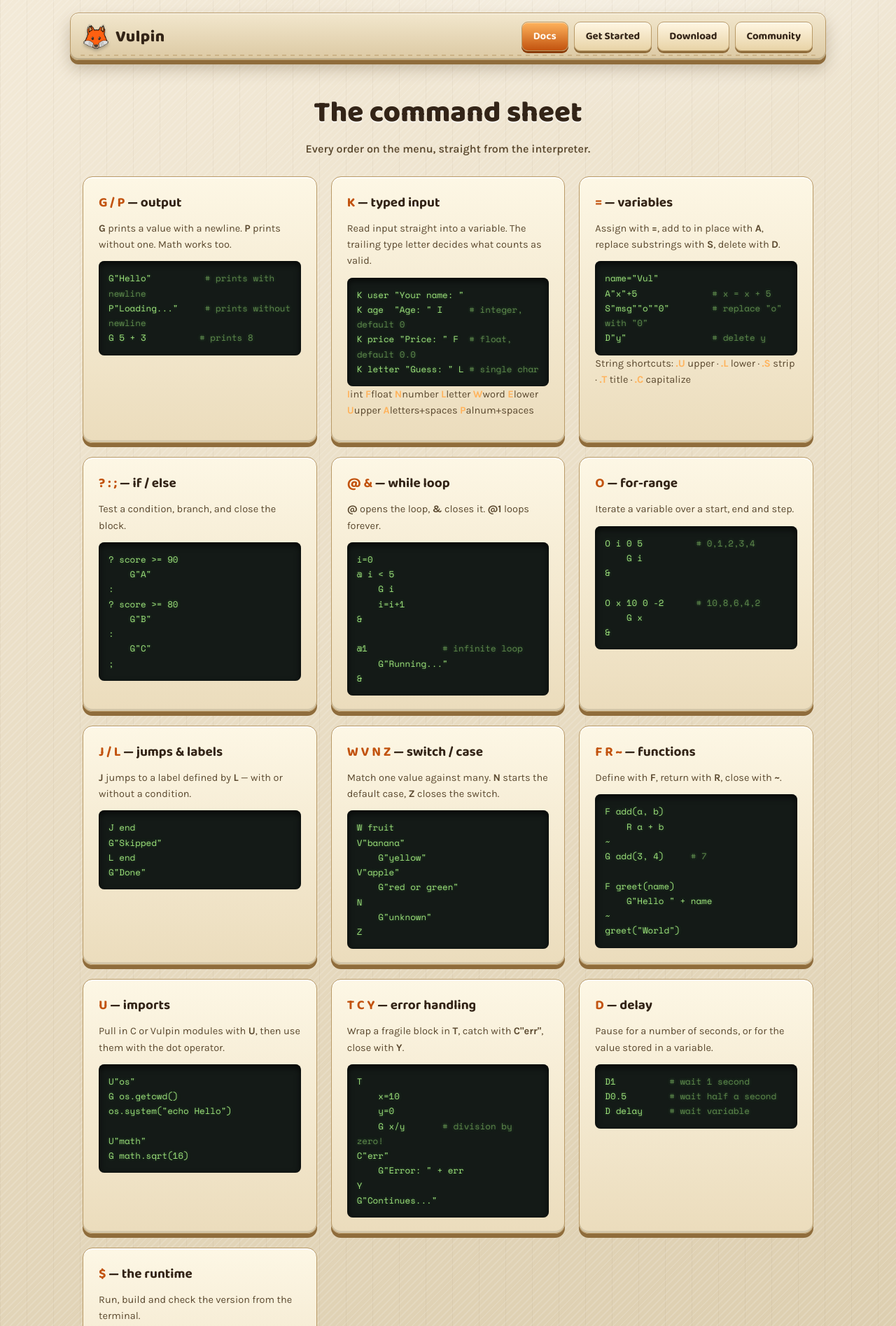
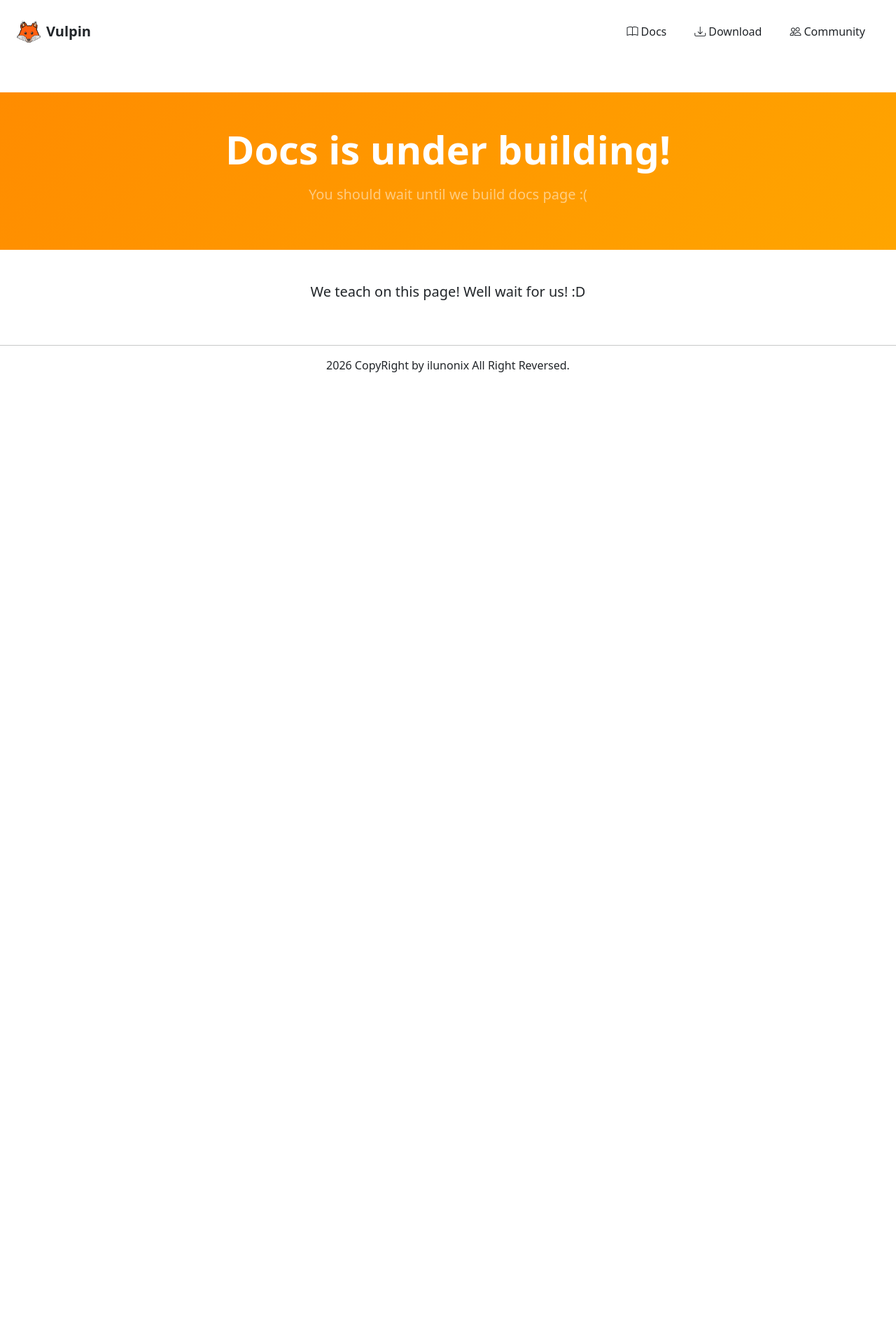
Before and after one commit to vulpin-lang/vulpin-lang.github.io, a plain HTML site: page docs.html in a window 1280 px wide. Shown: the top 1895 px of the page at 70% size. After the commit the page ends 800 px from the top, so only its background shows below. Drawn offline with nearby package versions, Linux system fonts and the light colour scheme.

Commit message:
Update docs.html

```diff
--- a/docs.html
+++ b/docs.html
@@ -1,192 +1,213 @@
 <!DOCTYPE html>
 <html lang="en">
 <head>
-  <meta charset="UTF-8">
-  <meta name="viewport" content="width=device-width, initial-scale=1.0">
-  <title>Docs — Vulpin</title>
-  <meta name="description" content="Vulpin documentation: every single-character command, typed input, variables, control flow, functions and error handling.">
-  <link rel="stylesheet" href="style.css">
-  <link rel="icon" href="logo.png" type="image/png">
+  <title>Vulpin programming lang</title>
+  <meta charset="utf-8">
+  <meta name="viewport" content="width=device-width, initial-scale=1">
+
+  <!-- Bootstrap CSS -->
+  <link href="https://cdn.jsdelivr.net/npm/bootstrap@5.3.8/dist/css/bootstrap.min.css" rel="stylesheet">
+  <!-- Bootstrap Icons -->
+  <link rel="stylesheet" href="https://cdn.jsdelivr.net/npm/bootstrap-icons@1.11.0/font/bootstrap-icons.css">
+
+  <style>
+    .bg-orange { background-color: orange; }
+    .bg-torange { background-color: rgb(255, 188, 63); }
+
+    body { padding-top: 100px; }
+
+    .navbar-logo {
+      height: 32px;       /* Small default size */
+      width: auto;
+      max-height: 32px;   /* Prevents any overflow */
+      object-fit: contain;
+      transition: all 0.4s ease; /* Smooth resize on scroll */
+    }
+
+    /* Even smaller when scrolled */
+    .navbar-scrolled .navbar-logo {
+      height: 24px !important;
+      max-height: 24px !important;
+    }
+  </style>
 </head>
 <body>
 
-  <nav class="navbar">
-    <a class="brand" href="index.html"><img src="logo.png" alt="">Vulpin</a>
-    <div class="navlinks">
-      <a class="on" href="docs.html">Docs</a>
-      <a href="getstarted.html">Get Started</a>
-      <a href="download.html">Download</a>
-      <a href="community.html">Community</a>
+<!-- Navbar -->
+<nav id="mainNavbar" class="navbar navbar-expand-sm fixed-top transition-all"
+     style="background: transparent; padding: 1.5rem 0; transition: all 0.4s ease;">
+  <div class="container-fluid px-4">
+    <a class="navbar-brand fw-bold d-flex align-items-center" href="#" id="navBrand">
+      <img src="logo.png" alt="Vulpin" class="navbar-logo me-2">
+      <span class="align-middle">Vulpin</span>
+    </a>
+
+    <button class="navbar-toggler border-0" type="button" data-bs-toggle="collapse" data-bs-target="#navbarNav">
+      <span class="navbar-toggler-icon"></span>
+    </button>
+
+    <div class="collapse navbar-collapse" id="navbarNav">
+      <ul class="navbar-nav ms-auto">
+        <li class="nav-item mx-1">
+          <a class="nav-link text-dark px-3 py-2 rounded-pill" href="docs.html">
+            <i class="bi bi-book me-1"></i>Docs
+          </a>
+        </li>
+        <li class="nav-item mx-1">
+          <a class="nav-link text-dark px-3 py-2 rounded-pill" href="download.html">
+            <i class="bi bi-download me-1"></i>Download
+          </a>
+        </li>
+        <li class="nav-item mx-1">
+          <a class="nav-link text-dark px-3 py-2 rounded-pill" href="community.html">
+            <i class="bi bi-people me-1"></i>Community
+          </a>
+        </li>
+      </ul>
     </div>
-  </nav>
+  </div>
+</nav>
 
-  <main>
 
-    <section>
-      <div class="sec-head">
-        <h2>The command sheet</h2>
-        <p>Every order on the menu, straight from the interpreter.</p>
-      </div>
 
-      <div class="docs-grid">
+<style>
+  .step-line {
+    position: absolute;
+    left: 25px; /* Half of circle width (50px) */
+    top: 50px;  /* Start below the first circle */
+    bottom: -20px;
+    width: 3px;
+    background-color: #e9ecef;
+    z-index: -1;
+  }
 
-        <div class="doc-card">
-          <h3><span>G / P</span> — output</h3>
-          <p><strong>G</strong> prints a value with a newline. <strong>P</strong> prints without one. Math works too.</p>
-          <code class="mono">G"Hello"          <span style="color:#5f8a4c"># prints with newline</span>
-P"Loading..."     <span style="color:#5f8a4c"># prints without newline</span>
-G 5 + 3          <span style="color:#5f8a4c"># prints 8</span></code>
-        </div>
+  /* Optional: Make the line orange for completed steps */
+  .step-completed .step-line {
+    background: linear-gradient(180deg, #ff8c00, #ffa500);
+  }
+</style>
 
-        <div class="doc-card">
-          <h3><span>K</span> — typed input</h3>
-          <p>Read input straight into a variable. The trailing type letter decides what counts as valid.</p>
-          <code class="mono">K user "Your name: "
-K age  "Age: " I     <span style="color:#5f8a4c"># integer, default 0</span>
-K price "Price: " F  <span style="color:#5f8a4c"># float, default 0.0</span>
-K letter "Guess: " L <span style="color:#5f8a4c"># single char</span></code>
-          <p><span class="tk-c">I</span>int <span class="tk-c">F</span>float <span class="tk-c">N</span>number <span class="tk-c">L</span>letter <span class="tk-c">W</span>word <span class="tk-c">E</span>lower <span class="tk-c">U</span>upper <span class="tk-c">A</span>letters+spaces <span class="tk-c">P</span>alnum+spaces</p>
-        </div>
 
-        <div class="doc-card">
-          <h3><span>=</span> — variables</h3>
-          <p>Assign with <strong>=</strong>, add to in place with <strong>A</strong>, replace substrings with <strong>S</strong>, delete with <strong>D</strong>.</p>
-          <code class="mono">name="Vul"
-A"x"+5              <span style="color:#5f8a4c"># x = x + 5</span>
-S"msg""o""0"        <span style="color:#5f8a4c"># replace "o" with "0"</span>
-D"y"                <span style="color:#5f8a4c"># delete y</span></code>
-          <p>String shortcuts: <span class="tk-c">.U</span> upper · <span class="tk-c">.L</span> lower · <span class="tk-c">.S</span> strip · <span class="tk-c">.T</span> title · <span class="tk-c">.C</span> capitalize</p>
-        </div>
 
-        <div class="doc-card">
-          <h3><span>? : ;</span> — if / else</h3>
-          <p>Test a condition, branch, and close the block.</p>
-          <code class="mono">? score >= 90
-    G"A"
-:
-? score >= 80
-    G"B"
-:
-    G"C"
-;</code>
-        </div>
 
-        <div class="doc-card">
-          <h3><span>@ &</span> — while loop</h3>
-          <p><strong>@</strong> opens the loop, <strong>&</strong> closes it. <strong>@1</strong> loops forever.</p>
-          <code class="mono">i=0
-@ i < 5
-    G i
-    i=i+1
-&
+<div class="container-fluid p-5 text-center" style="background: linear-gradient(135deg, #ff8c00, #ffa500); margin-top: 2rem;">
+  <h1 class="display-4 fw-bold mb-3 text-white">Docs is under building!</h1>
+  <p class="lead text-white-50">You should wait until we build docs page :(</p>
+  <div class="text-center">
+</div>
+</div>
 
-@1              <span style="color:#5f8a4c"># infinite loop</span>
-    G"Running..."
-&</code>
-        </div>
 
-        <div class="doc-card">
-          <h3><span>O</span> — for-range</h3>
-          <p>Iterate a variable over a start, end and step.</p>
-          <code class="mono">O i 0 5          <span style="color:#5f8a4c"># 0,1,2,3,4</span>
-    G i
-&
 
-O x 10 0 -2      <span style="color:#5f8a4c"># 10,8,6,4,2</span>
-    G x
-&</code>
-        </div>
 
-        <div class="doc-card">
-          <h3><span>J / L</span> — jumps &amp; labels</h3>
-          <p><strong>J</strong> jumps to a label defined by <strong>L</strong> — with or without a condition.</p>
-          <code class="mono">J end
-G"Skipped"
-L end
-G"Done"</code>
-        </div>
 
-        <div class="doc-card">
-          <h3><span>W V N Z</span> — switch / case</h3>
-          <p>Match one value against many. <strong>N</strong> starts the default case, <strong>Z</strong> closes the switch.</p>
-          <code class="mono">W fruit
-V"banana"
-    G"yellow"
-V"apple"
-    G"red or green"
-N
-    G"unknown"
-Z</code>
-        </div>
 
-        <div class="doc-card">
-          <h3><span>F R ~</span> — functions</h3>
-          <p>Define with <strong>F</strong>, return with <strong>R</strong>, close with <strong>~</strong>.</p>
-          <code class="mono">F add(a, b)
-    R a + b
-~
-G add(3, 4)     <span style="color:#5f8a4c"># 7</span>
+<style>
+  /* Base style for the line */
+  .step-line {
+    position: absolute;
+    left: 25px;
+    top: 50px;
+    height: 100%; /* Full height of the container */
+    max-height: calc(100% + 40px); /* Extend slightly to reach next circle */
+    width: 3px;
+    background-color: #e9ecef;
+    z-index: -1;
 
-F greet(name)
-    G"Hello " + name
-~
-greet("World")</code>
-        </div>
+    /* Animation Setup */
+    transform-origin: top center;
+    animation: rollLine 1.5s cubic-bezier(0.25, 1, 0.5, 1) forwards;
+    clip-path: inset(0 0 100% 0); /* Start hidden (clipped at bottom) */
+  }
 
-        <div class="doc-card">
-          <h3><span>U</span> — imports</h3>
-          <p>Pull in C or Vulpin modules with <strong>U</strong>, then use them with the dot operator.</p>
-          <code class="mono">U"os"
-G os.getcwd()
-os.system("echo Hello")
+  /* The rolling/drawing animation */
+  @keyframes rollLine {
+    to {
+      clip-path: inset(0 0 0 0); /* Reveal fully */
+    }
+  }
 
-U"math"
-G math.sqrt(16)</code>
-        </div>
+  /* Step content fade-in */
+  .step-item {
+    opacity: 0;
+    transform: translateY(20px);
+    animation: fadeInUp 0.8s ease-out forwards;
+  }
 
-        <div class="doc-card">
-          <h3><span>T C Y</span> — error handling</h3>
-          <p>Wrap a fragile block in <strong>T</strong>, catch with <strong>C"err"</strong>, close with <strong>Y</strong>.</p>
-          <code class="mono">T
-    x=10
-    y=0
-    G x/y       <span style="color:#5f8a4c"># division by zero!</span>
-C"err"
-    G"Error: " + err
-Y
-G"Continues..."</code>
-        </div>
+  @keyframes fadeInUp {
+    to {
+      opacity: 1;
+      transform: translateY(0);
+    }
+  }
 
-        <div class="doc-card">
-          <h3><span>D</span> — delay</h3>
-          <p>Pause for a number of seconds, or for the value stored in a variable.</p>
-          <code class="mono">D1          <span style="color:#5f8a4c"># wait 1 second</span>
-D0.5        <span style="color:#5f8a4c"># wait half a second</span>
-D delay     <span style="color:#5f8a4c"># wait variable</span></code>
-        </div>
+  /* Staggered delays for the "rolling" sequence */
+  .step-item:nth-child(1) .step-line { animation-delay: 0.1s; }
+  .step-item:nth-child(2) .step-line { animation-delay: 0.6s; }
 
-        <div class="doc-card">
-          <h3><span>$</span> — the runtime</h3>
-          <p>Run, build and check the version from the terminal.</p>
-          <code class="mono">vulpin hello.vul   <span style="color:#5f8a4c"># run a program</span>
-vulpin build       <span style="color:#5f8a4c"># build your app</span>
-vulpin version     <span style="color:#5f8a4c"># → Vul 0.9</span></code>
-          <p>Spaces are optional after commands — <span class="tk-c">G"Hi"</span> and <span class="tk-c">G "Hi"</span> both work.</p>
-        </div>
+  .step-item:nth-child(1) { animation-delay: 0.1s; }
+  .step-item:nth-child(2) { animation-delay: 0.6s; }
+  .step-item:nth-child(3) { animation-delay: 1.1s; }
 
-      </div>
+  /* Orange gradient for completed steps */
+  .step-completed .step-line {
+    background: linear-gradient(180deg, #ff8c00, #ffa500);
+  }
+</style>
 
-      <div style="text-align:center;margin-top:34px">
-        <a class="btn ghost" href="getstarted.html">← Back to the 3 steps</a>
-      </div>
-    </section>
+<h5 class="text-center p-5">We teach on this page! Well wait for us! :D</h5>
 
-  </main>
+<hr>
 
-  <footer>
-    <div>made by Vulpin, chipped by the vulpin community</div>
-    <div class="copyright">© 2026 vulpin-lang · released under the MIT license</div>
-  </footer>
+<p class="text-center">2026 CopyRight by ilunonix All Right Reversed.</p>
+
+
+
+
+
+
+<script src="https://cdn.jsdelivr.net/npm/bootstrap@5.3.8/dist/js/bootstrap.bundle.min.js"></script>
+
+<script>
+window.addEventListener('scroll', function() {
+  const navbar = document.getElementById('mainNavbar');
+  const brandText = document.querySelector('#navBrand span');
+
+  if (window.scrollY > 50) {
+    navbar.style.background = 'linear-gradient(135deg, #ff8c00, #ffa500)';
+    navbar.style.padding = '0.5rem 0';
+    navbar.style.margin = '0.5rem auto';
+    navbar.style.width = '90%';
+    navbar.style.maxWidth = '1200px';
+    navbar.style.borderRadius = '15px';
+    navbar.style.boxShadow = '0 4px 15px rgba(255, 140, 0, 0.3)';
+    navbar.classList.add('navbar-scrolled'); // Triggers smaller logo via CSS
+
+    if(brandText) { brandText.classList.add('text-white'); brandText.classList.remove('text-dark'); }
+    document.querySelectorAll('.nav-link').forEach(link => {
+      link.classList.remove('text-dark'); link.classList.add('text-white');
+      link.style.background = 'rgba(255, 255, 255, 0.1)';
+    });
+    document.querySelector('.navbar-toggler-icon').style.filter = 'invert(1)';
+  } else {
+    navbar.style.background = 'transparent';
+    navbar.style.padding = '1.5rem 0';
+    navbar.style.margin = '0';
+    navbar.style.width = '100%';
+    navbar.style.maxWidth = '100%';
+    navbar.style.borderRadius = '0';
+    navbar.style.boxShadow = 'none';
+    navbar.classList.remove('navbar-scrolled'); // Restores normal logo size
+
+    if(brandText) { brandText.classList.remove('text-white'); brandText.classList.add('text-dark'); }
+    document.querySelectorAll('.nav-link').forEach(link => {
+      link.classList.remove('text-white'); link.classList.add('text-dark');
+      link.style.background = 'transparent';
+    });
+    document.querySelector('.navbar-toggler-icon').style.filter = 'invert(0)';
+  }
+});
+</script>
 
 </body>
 </html>
```
